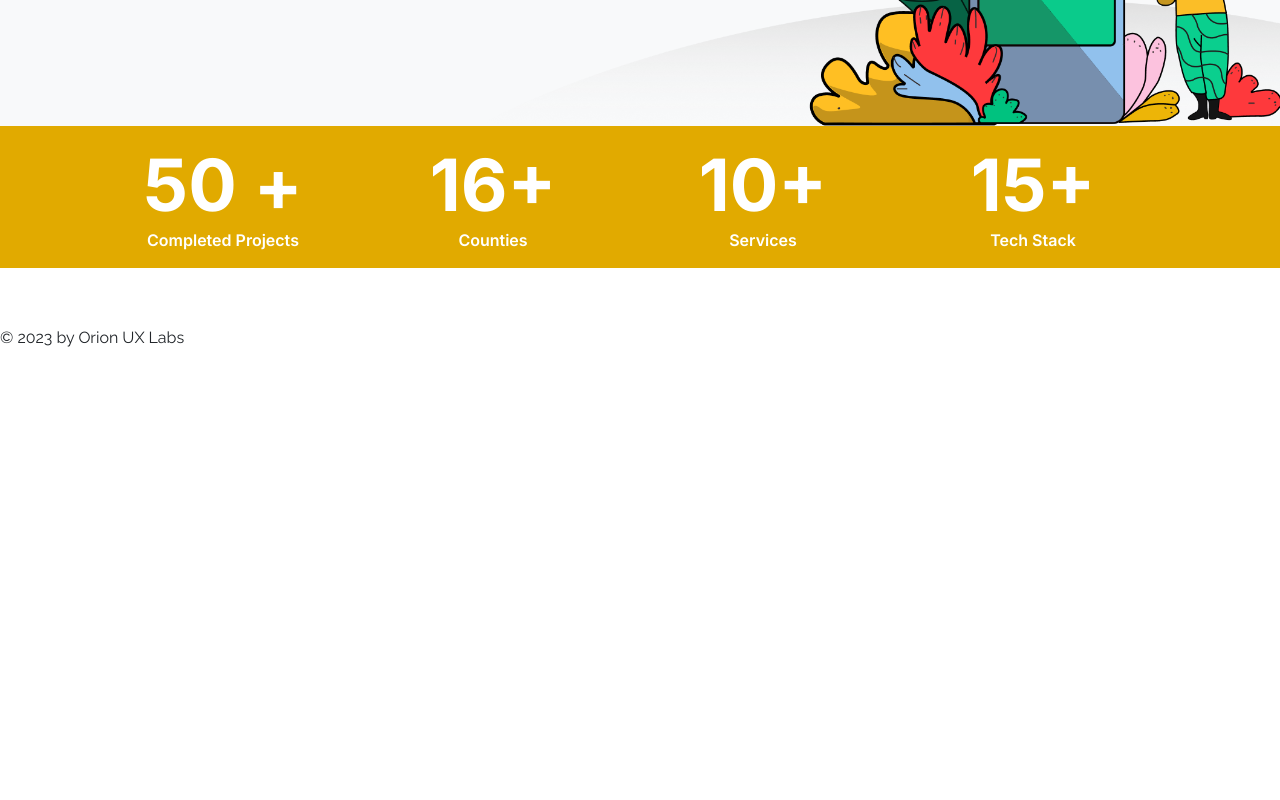
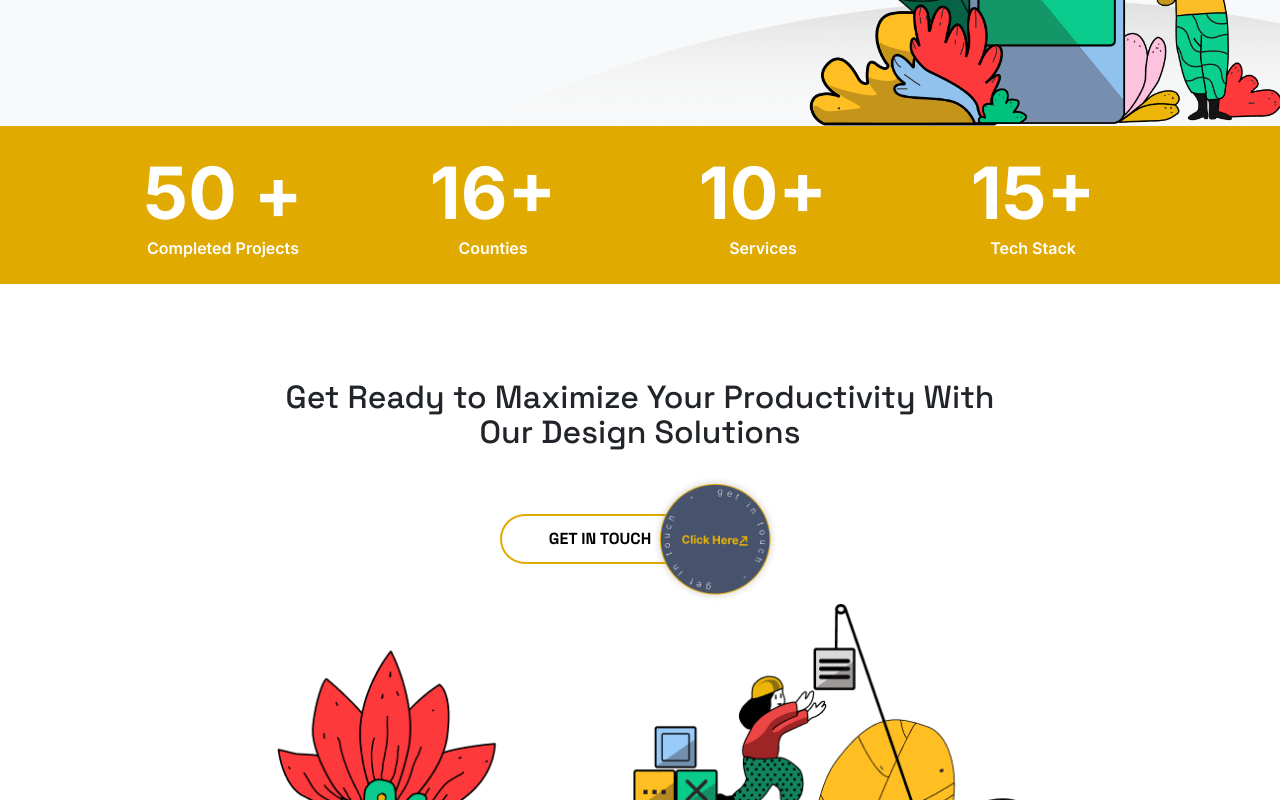
Before and after one commit to orionux/orion-ux, a Next.js app: page / in a window 1280 px wide. Shown: the part 620-1420 px from the top of the page. Before the commit the page ends 1010 px from the top, so only its background shows below. Built offline with nearby package versions, Linux system fonts and the light colour scheme.

Commit message:
get in touch sec

```diff
--- a/src/components/homeComponents/Counters.tsx
+++ b/src/components/homeComponents/Counters.tsx
@@ -1,9 +1,9 @@
-import React from 'react'
+import React, { } from 'react'
 
 const Counters = () => {
     return (
         <>
-    <div className="d-flex bg-color-yellow padding-x-100px py-3">
+            <div className="d-flex bg-color-yellow padding-x-100px py-4">
                 <div className="col-12 row row-cols-1 row-cols-sm-2 row-cols-lg-4">
                     <div className="col txt-color-white text-center">
                         <h1 className='font-72px font-700 mb-0'>50 +</h1>
--- /dev/null
+++ b/src/components/homeComponents/GetInTouch.tsx
@@ -0,0 +1,21 @@
+import Image from 'next/image'
+import React from 'react'
+
+const GetInTouch = () => {
+  return (
+    <>
+    <div className="d-flex flex-column text-center py-5 justify-content-center align-items-center">
+        <h2 className='col-12 col-lg-7 font-500 font-space-g font-32px mt-5'>Get Ready to Maximize Your Productivity With Our Design Solutions</h2>
+        <div className="d-flex justify-content-center align-items-center position-relative pt-3">
+            <button className='get-in-touch-btn font-700'>
+            GET IN TOUCH
+            </button>
+            <Image src={'/assests/images/click-here.png'} alt='' width={200} height={200} className='img-fluid click-here-btn-img' />
+        </div>
+        <Image src={'/assests/images/get-in-touch-image.png'} alt='' width={900} height={700} className='img-fluid' />
+    </div>
+    </>
+  )
+}
+
+export default GetInTouch
--- a/src/pages/index.tsx
+++ b/src/pages/index.tsx
@@ -1,4 +1,5 @@
 import Counters from '@/components/homeComponents/Counters'
+import GetInTouch from '@/components/homeComponents/GetInTouch'
 import HeroSection from '@/components/homeComponents/HeroSection'
 import Head from 'next/head'
 
@@ -15,6 +16,7 @@ export default function Home() {
         <div className="container-fluid p-0 m-0">
           <HeroSection />
           <Counters />
+          <GetInTouch />
         </div>
       </main>
     </>
--- a/src/styles/globals.css
+++ b/src/styles/globals.css
@@ -1,5 +1,4 @@
-@import url('https://fonts.googleapis.com/css2?family=Inter:wght@100;200;300;400;500;600;700;800;900&family=Raleway:wght@100;200;300;400;500;600;700;800;900&display=swap');
-
+@import url('https://fonts.googleapis.com/css2?family=Inter:wght@100;200;300;400;500;600;700;800;900&family=Raleway:wght@100;200;300;400;500;600;700;800;900&family=Space+Grotesk:wght@300;400;500;600;700&display=swap');
 
 :root{
     --font-primary: 'Inter', sans-serif;
@@ -38,6 +37,9 @@ p, a, select, label, input, ul, li{
 }
 .font-raleway{
     font-family: var(--font-secondary);
+}
+.font-space-g{
+    font-family: 'Space Grotesk', sans-serif;
 }
 
 
@@ -185,7 +187,22 @@ p, a, select, label, input, ul, li{
     width: 200px;
     height: 60px;
 }
-
+.get-in-touch-btn{
+    width: 200px;
+    height: 50px;
+    background-color: var(--color-white);
+    border: solid 2px var(--color-yellow);
+    border-radius: 30px;
+    z-index: 2;
+    font-family: 'Space Grotesk', sans-serif;
+}
+.click-here-btn-img{
+    width: 130px;
+    height: auto;
+    margin-left: -50px;
+    z-index: 9;
+    font-family: 'Space Grotesk', sans-serif;
+}
 
 
 
```
Also changed, not shown: public/assests/images/click-here.png (added), public/assests/images/get-in-touch-image.png (added). Lines whose indentation alone changed are shown as unchanged.
